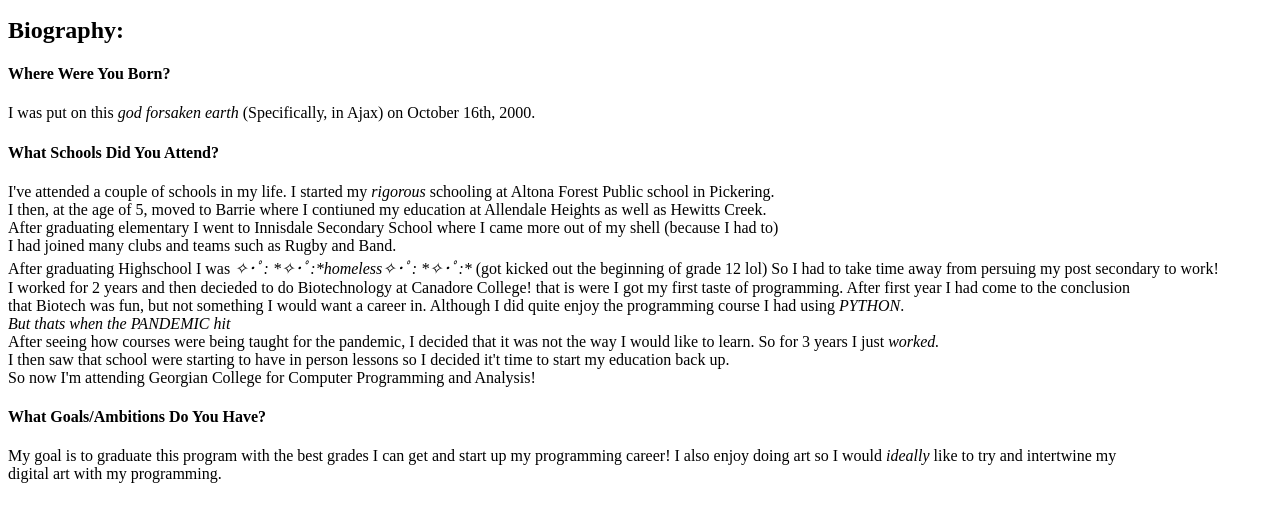
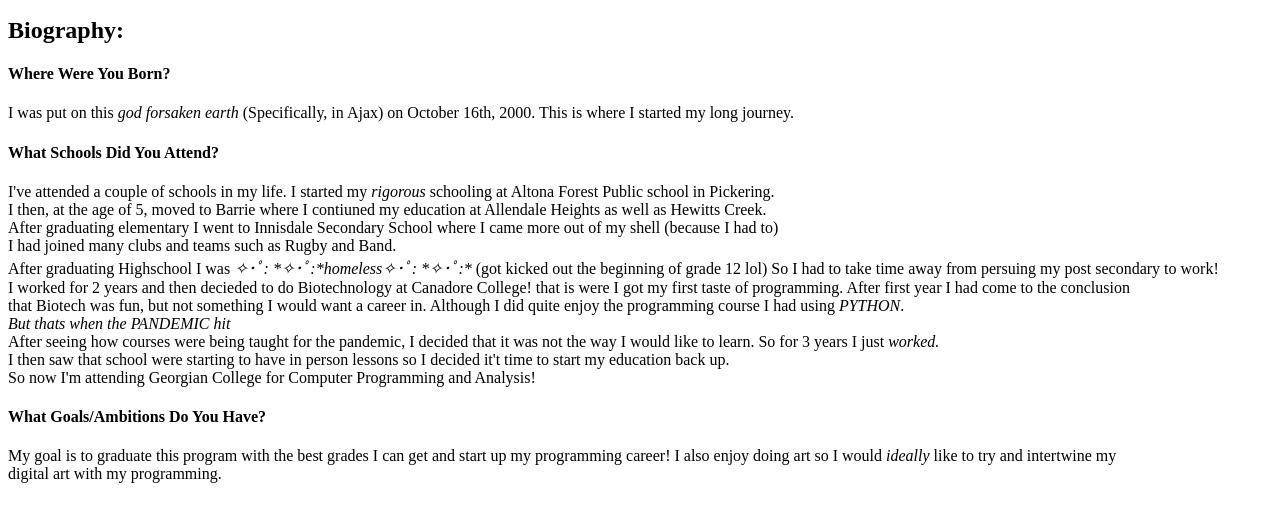
Before and after one commit to AmandaNgu/lab1, a plain HTML site: page index.html in a window 1280 px wide. Shown: the part 119-640 px from the top of the page. Drawn offline with Linux system fonts and the light colour scheme.

Commit message:
added more sentences

```diff
--- a/index.html
+++ b/index.html
@@ -20,7 +20,7 @@
     <h2>Biography:</h2>
 
     <h4>Where Were You Born?</h4>
-        <p> I was put on this <em> god forsaken earth</em> (Specifically, in Ajax) on October 16th, 2000. </p>
+        <p> I was put on this <em> god forsaken earth</em> (Specifically, in Ajax) on October 16th, 2000. This is where I started my long journey. </p>
 
     <h4>What Schools Did You Attend?</h4>
         <p>I've attended a couple of schools in my life. I started my <em>rigorous</em> schooling at Altona Forest Public school in Pickering.
@@ -40,6 +40,8 @@
      <p>My goal is to graduate this program with the best grades I can get and start up my programming career! I also enjoy doing art so I would <em>ideally</em> like to try and intertwine my
         <br> digital art with my programming.
      </p>
+
+
 </section>
 </body>
 
```
